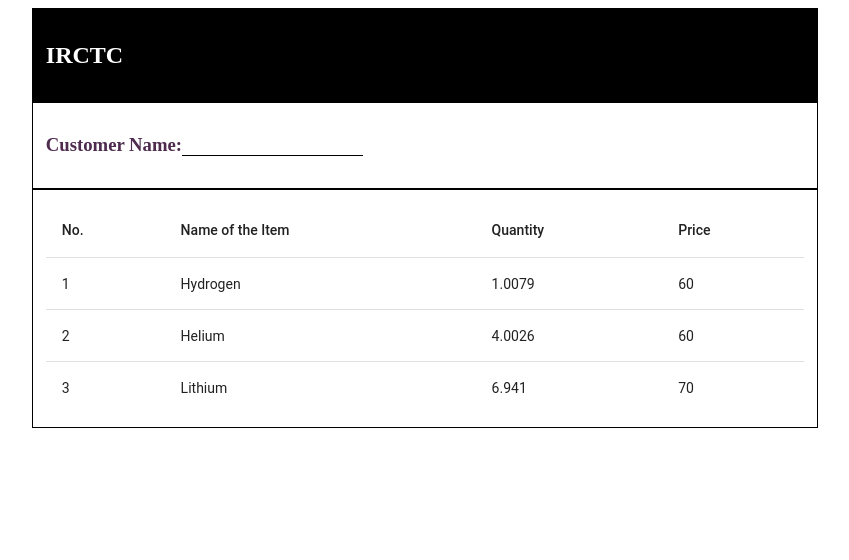
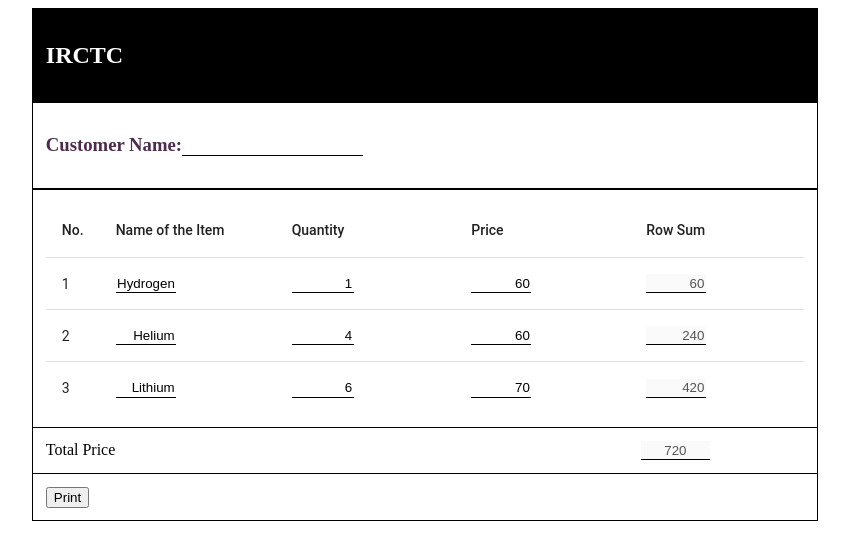
Before and after one commit to mayhim182/BillingSystem_frontend, an Angular app: page / in a window 1280 px wide. Shown: the top 560 px of the page, without its empty margins (215-1064 px from the left). Built offline with nearby package versions, Linux system fonts and the light colour scheme.

Commit message:
daily code push

```diff
--- a/src/app/app.module.ts
+++ b/src/app/app.module.ts
@@ -5,7 +5,7 @@ import { AppRoutingModule } from './app-routing.module';
 import { AppComponent } from './app.component';
 import { BillingComponent } from './billPage/billing/billing.component';
 import { ActualbillComponent } from './components/actualbill/actualbill.component';
-
+import { FormsModule } from '@angular/forms';
 
 //Material Modules
 import {MatTableModule} from '@angular/material/table';
@@ -19,7 +19,8 @@ import {MatTableModule} from '@angular/material/table';
   imports: [
     BrowserModule,
     AppRoutingModule,
-    MatTableModule
+    MatTableModule,
+    FormsModule
   ],
   providers: [],
   bootstrap: [AppComponent]
--- a/src/app/billPage/billing/billing.component.css
+++ b/src/app/billPage/billing/billing.component.css
@@ -1,4 +1,30 @@
 
+
+.totalprice{
+    display: flex;
+    width: 60%;
+    margin: auto;
+    padding: 1%;
+    border: 1px solid black;
+    border-top: none;
+}
+
+
+.priceoutput > input{
+    width: 40%;
+    border: none;
+    border-bottom:1px solid black;
+    padding: 1%;
+    text-align: center;
+}
+
+.blankspacewithsometext{
+    flex:75%;
+}
+
+.priceoutput{
+    flex: 18%;
+}
 
 .buttonsonpage{
     width: 60%;
--- a/src/app/billPage/billing/billing.component.html
+++ b/src/app/billPage/billing/billing.component.html
@@ -7,7 +7,7 @@
     </div>
 </header>
 
-<section>
+<section #bill>
     <div id="billingpage">
         <div class="billingClass">
             <div class="headersectionLeft">
@@ -20,7 +20,29 @@
     </div>
     <div class="actualBills">
         <div class="billtable">
-            <actualbill></actualbill>
+            <actualbill (finalPrice)="handleFinalPrice($event)"></actualbill>
         </div>
     </div>
 </section>
+
+<section>
+    <div class="totalprice">
+        <div class="blankspacewithsometext">
+            Total Price
+        </div>
+        <div class="priceoutput">
+            <input matInput [(ngModel)]="finalSum" disabled>
+        </div>
+    </div>
+</section>
+
+<section>
+    <div class="buttonsonpage">
+        <div class="preButton">
+
+        </div>
+        <div>
+            <button (click)="printpage();">Print</button>
+        </div>
+    </div>
+</section>
--- a/src/app/billPage/billing/billing.component.ts
+++ b/src/app/billPage/billing/billing.component.ts
@@ -1,4 +1,5 @@
-import { Component, OnInit } from '@angular/core';
+import { Component, ElementRef, Input, OnInit, ViewChild } from '@angular/core';
+import { ActualbillComponent } from 'src/app/components/actualbill/actualbill.component';
 
 
 @Component({
@@ -8,14 +9,23 @@ import { Component, OnInit } from '@angular/core';
 })
 export class BillingComponent implements OnInit{
 
+  @ViewChild('bill') bill:ElementRef | undefined;
+  @ViewChild('actualbill') actualbill!: ActualbillComponent;
+  finalSum:number = 0;
   businessName:string = "IRCTC";
 
   ngOnInit(): void {
+  }
 
-  }
+
+  constructor(private elementRef: ElementRef) {}
 
   printpage():void {
     window.print();
   }
 
+  handleFinalPrice(price:number):void{
+    this.finalSum = price;
+  }
+
 }
--- a/src/app/components/actualbill/actualbill.component.css
+++ b/src/app/components/actualbill/actualbill.component.css
@@ -0,0 +1,9 @@
+
+
+input{
+    width: 40%;
+    border: none;
+    border-bottom:1px solid black;
+    padding: 1%;
+    text-align: right;
+}
--- a/src/app/components/actualbill/actualbill.component.html
+++ b/src/app/components/actualbill/actualbill.component.html
@@ -1,36 +1,45 @@
 <section>
     <table mat-table [dataSource]="dataSource" class="mat-elevation-z8">
 
-        <!--- Note that these columns can be defined in any order.
-              The actual rendered columns are set as a property on the row definition" -->
-
-        <!-- Position Column -->
         <ng-container matColumnDef="position">
           <th mat-header-cell *matHeaderCellDef> No. </th>
-          <td mat-cell *matCellDef="let element"> {{element.position}} </td>
+          <td mat-cell *matCellDef="let element">
+            {{element.position}} </td>
         </ng-container>
 
-        <!-- Name Column -->
         <ng-container matColumnDef="name">
           <th mat-header-cell *matHeaderCellDef> Name of the Item </th>
-          <td mat-cell *matCellDef="let element"> {{element.name}} </td>
+          <td mat-cell *matCellDef="let element">
+            <label for="name"></label>
+            <input matInput [(ngModel)]="element.name" id="name">
+          </td>
         </ng-container>
 
-        <!-- Weight Column -->
         <ng-container matColumnDef="quantity">
           <th mat-header-cell *matHeaderCellDef> Quantity </th>
-          <td mat-cell *matCellDef="let element"> {{element.quantity}} </td>
+          <td mat-cell *matCellDef="let element">
+             <label for="quantity"></label>
+             <input matInput [(ngModel)]="element.quantity" id="quantity" (ngModelChange)="rowTotal(element);onpriceChange()">
+          </td>
         </ng-container>
 
-        <!-- Symbol Column -->
         <ng-container matColumnDef="price">
-          <th mat-header-cell *matHeaderCellDef> Price </th>
-          <td mat-cell *matCellDef="let element"> {{element.price}} </td>
+          <th mat-header-cell *matHeaderCellDef>  Price </th>
+          <td mat-cell *matCellDef="let element">
+            <label for="price"></label>
+            <input matInput [(ngModel)]="element.price" id="price" (ngModelChange)="rowTotal(element);onpriceChange()">
+          </td>
+        </ng-container>
+
+        <ng-container matColumnDef="rowTotal">
+          <th mat-header-cell *matHeaderCellDef> Row Sum </th>
+          <td mat-cell *matCellDef="let element">
+            <label for="rowTotal"></label>
+            <input matInput [(ngModel)]="element.rowTotal" id="rowTotal" disabled>
+          </td>
         </ng-container>
 
         <tr mat-header-row *matHeaderRowDef="displayedColumns"></tr>
         <tr mat-row *matRowDef="let row; columns: displayedColumns;"></tr>
       </table>
-
-
 </section>
--- a/src/app/components/actualbill/actualbill.component.ts
+++ b/src/app/components/actualbill/actualbill.component.ts
@@ -1,16 +1,18 @@
-import { Component, OnInit } from '@angular/core';
+import { Component, EventEmitter, OnInit, Output } from '@angular/core';
+import { elementAt } from 'rxjs';
 
 export interface Item {
   name: string;
   position: number;
   quantity: number;
   price: number;
+  rowTotal:number;
 }
 
 const ELEMENT_DATA: Item[] = [
-  {position: 1, name: 'Hydrogen', quantity: 1.0079, price: 60},
-  {position: 2, name: 'Helium', quantity: 4.0026, price: 60},
-  {position: 3, name: 'Lithium', quantity: 6.941, price: 70},
+  {position: 1, name: 'Hydrogen', quantity: 1, price: 60,rowTotal:0},
+  {position: 2, name: 'Helium', quantity: 4.0, price: 60,rowTotal:0},
+  {position: 3, name: 'Lithium', quantity: 6, price: 70,rowTotal:0},
 ];
 
 
@@ -20,10 +22,28 @@ const ELEMENT_DATA: Item[] = [
   styleUrls: ['./actualbill.component.css']
 })
 export class ActualbillComponent implements OnInit{
-  displayedColumns: string[] = ['position', 'name', 'quantity', 'price'];
+  displayedColumns: string[] = ['position', 'name', 'quantity', 'price','rowTotal'];
   dataSource = ELEMENT_DATA;
+  @Output() finalPrice:EventEmitter<number> = new EventEmitter<number>();
 
   ngOnInit(): void {
+    if(this.dataSource.length>0){
+      this.dataSource.forEach(element => {
+        this.rowTotal(element);
+      });
+      this.onpriceChange();
+    }
+  }
 
+  onpriceChange():void {
+    let localfinalPrice = 0;
+    this.dataSource.forEach(element=>{
+      localfinalPrice += element.rowTotal;
+    });
+    this.finalPrice.emit(localfinalPrice);
+  }
+
+  rowTotal(element:any):void {
+    element.rowTotal = element.quantity * element.price;
   }
 }
```
Also changed, not shown: src/app/components/printbill/printbill.component.html (+8 -1 lines), src/app/components/printbill/printbill.component.ts (+6 -5 lines).
